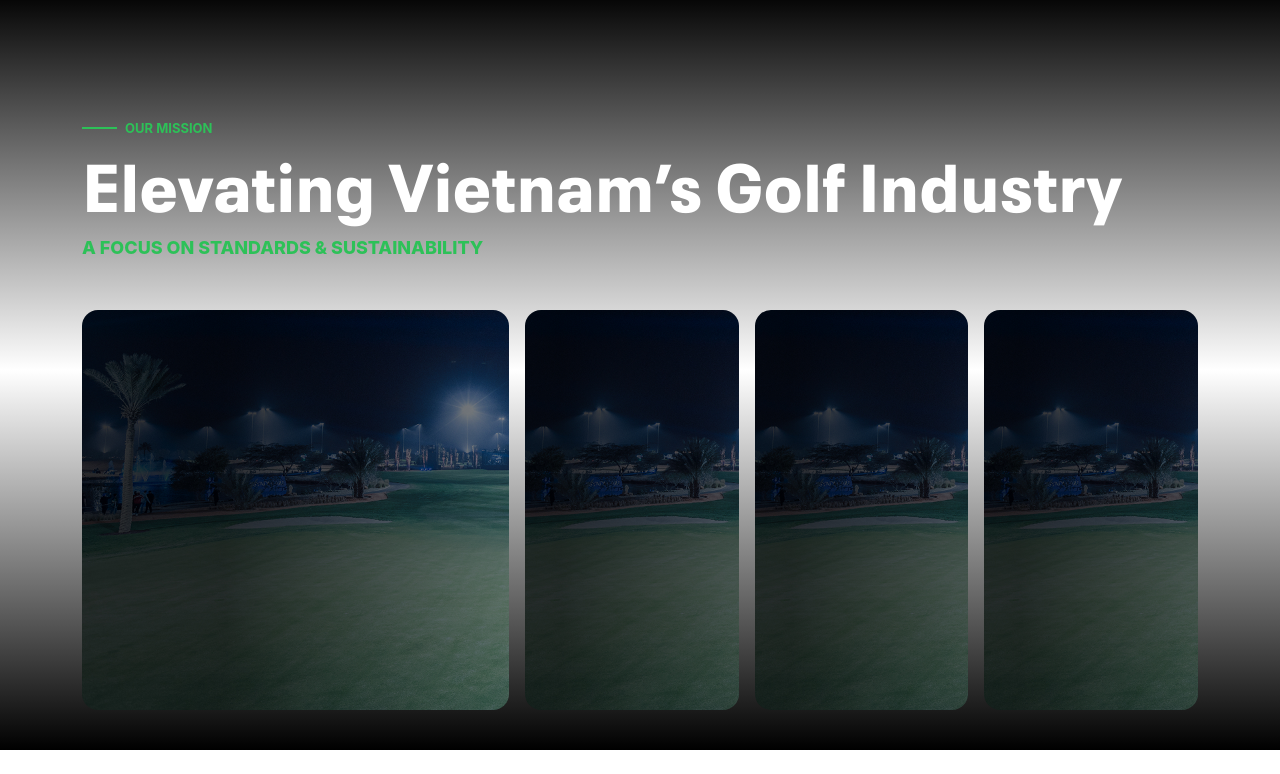
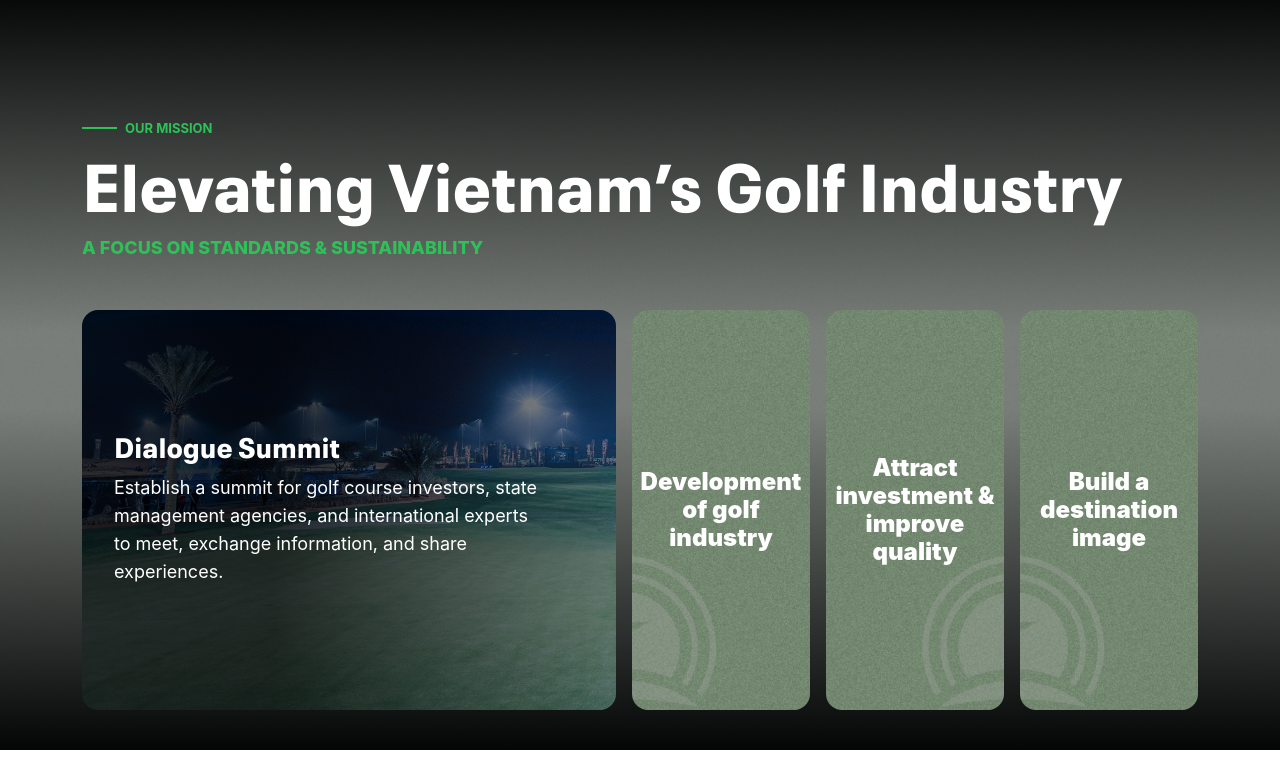
Before and after one commit to alphacreativee/golfownersconference, a website: page index.html in a window 1280 px wide. Shown: the part 1500-2274 px from the top of the page. Drawn offline with Linux system fonts and the light colour scheme.

Commit message:
update code section our mission

```diff
--- a/assets/js/index/script.js
+++ b/assets/js/index/script.js
@@ -62,9 +62,21 @@ function marquee() {
   });
 }
 
+function sectionOurMission() {
+  if ($(".our-mission").length < 1) return;
+
+  const missionItems = $(".our-mission .mission-item");
+
+  missionItems.on("mouseenter", function () {
+    missionItems.removeClass("active");
+    $(this).addClass("active");
+  });
+}
+
 const init = () => {
   gsap.registerPlugin(ScrollTrigger);
   marquee();
+  sectionOurMission();
 };
 
 preloadImages("img").then(() => {
--- a/assets/scss/_ourMission.scss
+++ b/assets/scss/_ourMission.scss
@@ -1,5 +1,5 @@
 .our-mission {
-  background-image: url("../../images/bg-mission.jpg");
+  background-image: url("../../images/bg-mission.png");
   background-repeat: no-repeat;
   background-size: cover;
   padding: 128px 0 40px;
@@ -14,10 +14,12 @@
     height: 100%;
     background: linear-gradient(
       to bottom,
-      rgba(0, 0, 0, 1),
-      rgba(255, 255, 255, 0.8),
-      rgba(0, 0, 0, 1)
+      rgba(3, 6, 5, 1) 0%,
+      rgba(3, 6, 5, 0.5) 45%,
+      rgba(3, 6, 5, 0.5) 55%,
+      rgba(3, 6, 5, 1) 100%
     );
+
     z-index: 1;
   }
 
@@ -36,16 +38,83 @@
     gap: 16px;
 
     .mission-item {
+      cursor: pointer;
       border-radius: 16px;
       height: 400px;
       overflow: hidden;
       flex: 1;
       position: relative;
-      transition: all 0.5s ease;
+      transition: all 0.6s ease;
+      width: calc(calc(50% / 3) - 32px);
 
       &.active {
-        width: 40%;
-        flex: 2;
+        width: 50%;
+        flex: 3;
+
+        .image {
+          img {
+            opacity: 0;
+            visibility: hidden;
+          }
+
+          .image-active {
+            opacity: 1;
+            visibility: visible;
+          }
+        }
+
+        .item-content {
+          opacity: 1;
+          visibility: visible;
+          transition-delay: 0.6s;
+        }
+
+        .item-title-small {
+          opacity: 0;
+          visibility: hidden;
+          transition-delay: 0;
+        }
+      }
+
+      .item {
+        &-title-small {
+          padding: 0 4px;
+          width: 100%;
+          position: absolute;
+          top: 50%;
+          left: 50%;
+          transform: translate(-50%, -50%);
+          text-align: center;
+          transition: opacity 0.4s ease;
+          transition-delay: 0.5s;
+
+          font-size: 24px;
+          line-height: 28px;
+          font-weight: 950;
+        }
+
+        &-content {
+          position: absolute;
+          width: 80%;
+          top: 50%;
+          left: 32px;
+          transform: translate(0, -50%);
+          opacity: 0;
+          visibility: hidden;
+          transition-delay: 0;
+
+          .title {
+            font-size: 28px;
+            line-height: 32px;
+            font-family: var(--font-heading);
+          }
+
+          .desc {
+            margin-top: 8px;
+            font-size: 18px;
+            line-height: 28px;
+          }
+        }
       }
     }
 
@@ -57,6 +126,15 @@
         width: 100%;
         height: 100%;
         object-fit: cover;
+        position: absolute;
+        top: 0;
+        left: 0;
+        transition: all 0.5s ease;
+      }
+
+      .image-active {
+        opacity: 0;
+        visibility: hidden;
       }
     }
   }
--- a/assets/scss/_sectionIntro.scss
+++ b/assets/scss/_sectionIntro.scss
@@ -9,6 +9,22 @@
     top: 0;
     left: 0;
     z-index: 0;
+
+    &::after {
+      content: "";
+      position: absolute;
+      top: 0;
+      left: 0;
+      width: 100%;
+      height: 100%;
+      background: linear-gradient(
+        to bottom,
+        rgba(3, 6, 5, 1) 0%,
+        rgba(3, 6, 5, 0) 50%,
+        rgba(3, 6, 5, 1) 100%
+      );
+      z-index: 1;
+    }
 
     video {
       width: 100%;
--- a/index.html
+++ b/index.html
@@ -175,7 +175,12 @@
           <ul class="mission-list">
             <li class="mission-item active">
               <div class="image">
-                <img src="./assets/images/bg-mission-1.jpg" alt="" />
+                <img
+                  class="image-active"
+                  src="./assets/images/bg-mission-1.jpg"
+                  alt=""
+                />
+                <img src="./assets/images/bg-mission-main-left.png" alt="" />
               </div>
               <div class="item-title-small">Dialogue Summit</div>
               <div class="item-content">
@@ -189,7 +194,12 @@
             </li>
             <li class="mission-item">
               <div class="image">
-                <img src="./assets/images/bg-mission-1.jpg" alt="" />
+                <img
+                  class="image-active"
+                  src="./assets/images/bg-mission-1.jpg"
+                  alt=""
+                />
+                <img src="./assets/images/bg-mission-main-right.png" alt="" />
               </div>
               <div class="item-title-small">Development of golf industry</div>
               <div class="item-content">
@@ -203,7 +213,12 @@
             </li>
             <li class="mission-item">
               <div class="image">
-                <img src="./assets/images/bg-mission-1.jpg" alt="" />
+                <img
+                  class="image-active"
+                  src="./assets/images/bg-mission-1.jpg"
+                  alt=""
+                />
+                <img src="./assets/images/bg-mission-main-left.png" alt="" />
               </div>
               <div class="item-title-small">
                 Attract investment & improve quality
@@ -219,7 +234,12 @@
             </li>
             <li class="mission-item">
               <div class="image">
-                <img src="./assets/images/bg-mission-1.jpg" alt="" />
+                <img
+                  class="image-active"
+                  src="./assets/images/bg-mission-1.jpg"
+                  alt=""
+                />
+                <img src="./assets/images/bg-mission-main-right.png" alt="" />
               </div>
               <div class="item-title-small">Build a destination image</div>
               <div class="item-content">
```
Also changed, not shown: assets/images/bg-mission-main-left.png (added), assets/images/bg-mission-main-right.png (added), assets/main/css/style.css, assets/main/css/style.min.css, assets/main/js/script.min.js.
